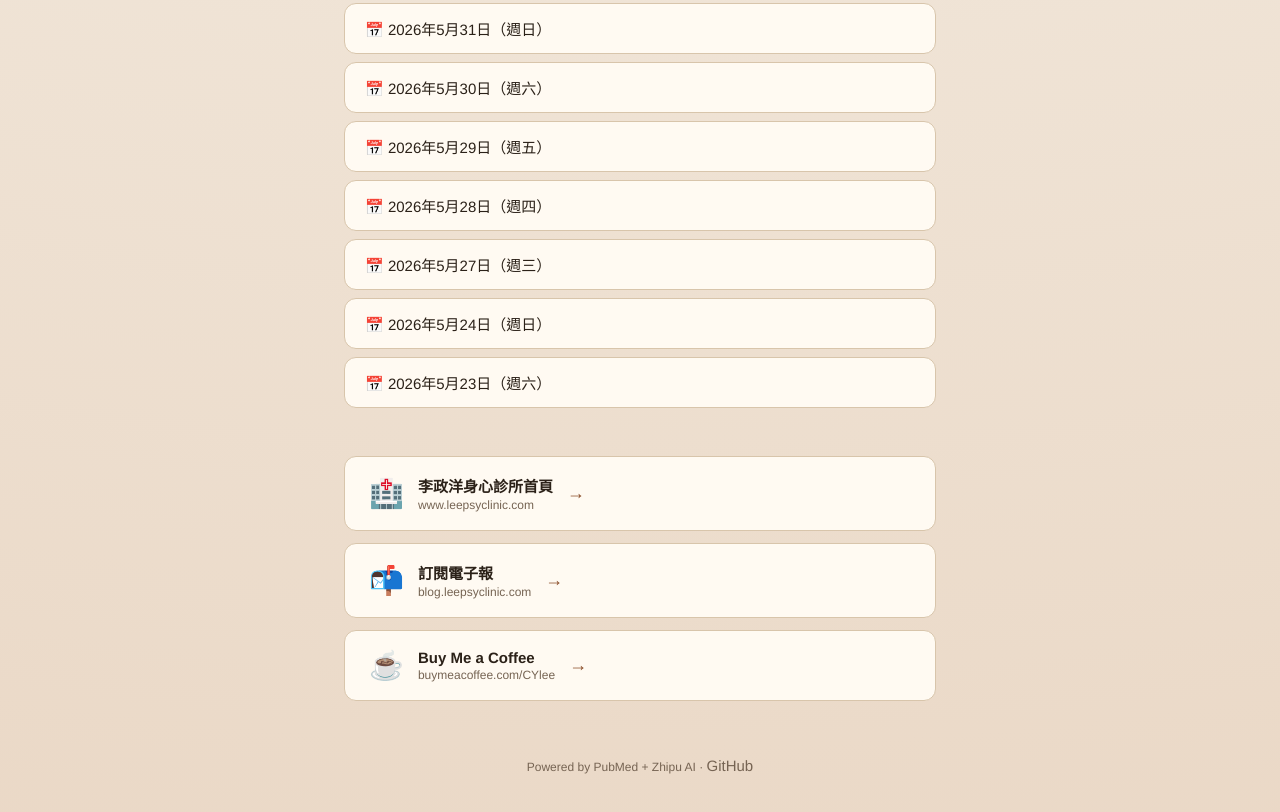
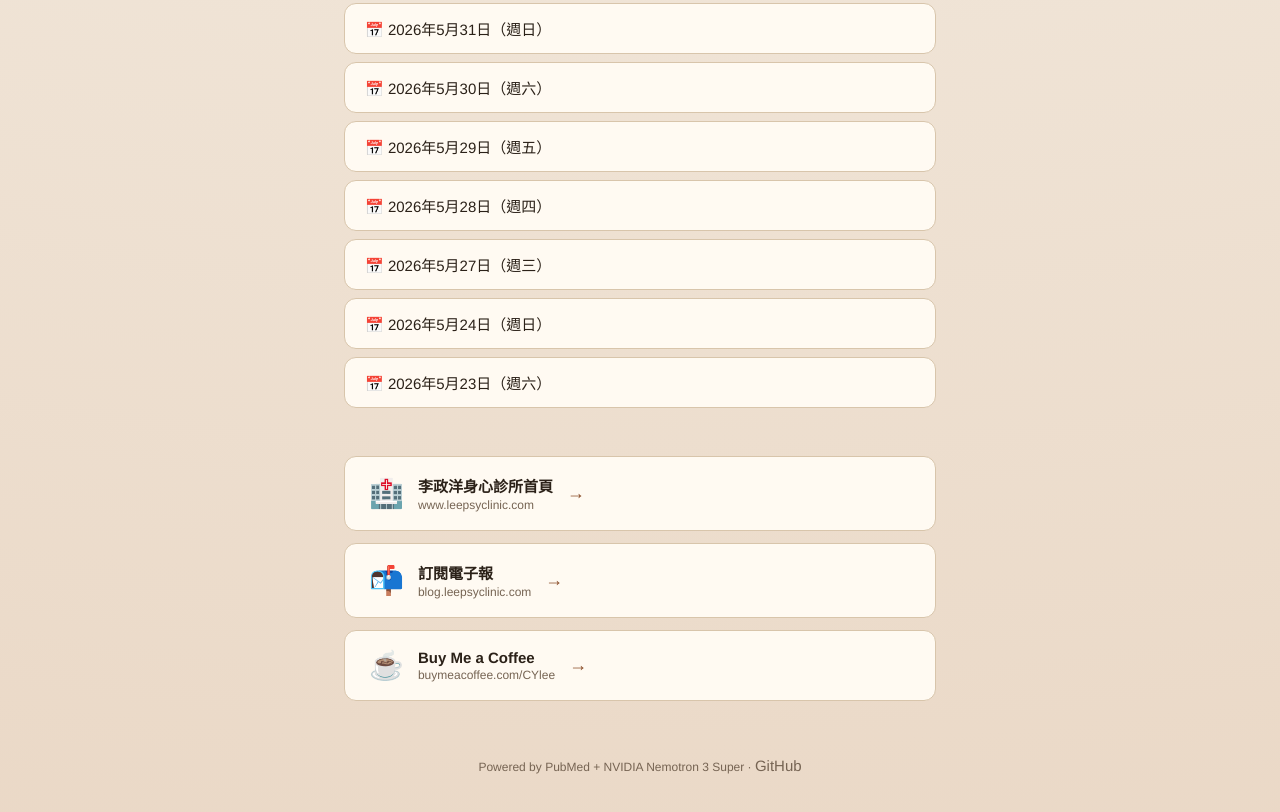
Before and after one commit to u8901006/alcohol-addiction, a website: page docs/index.html in a window 1280 px wide. Shown: the part 3431-4243 px from the top of the page. Drawn offline with Linux system fonts and the light colour scheme.

Commit message:
docs: update current NVIDIA attribution

```diff
--- a/docs/index.html
+++ b/docs/index.html
@@ -123,7 +123,7 @@
     </a>
   </div>
   <footer>
-    <p>Powered by PubMed + Zhipu AI · <a href="https://github.com/u8901006/alcohol-addiction">GitHub</a></p>
+    <p>Powered by PubMed + NVIDIA Nemotron 3 Super · <a href="https://github.com/u8901006/alcohol-addiction">GitHub</a></p>
   </footer>
 </div>
 </body>
```
